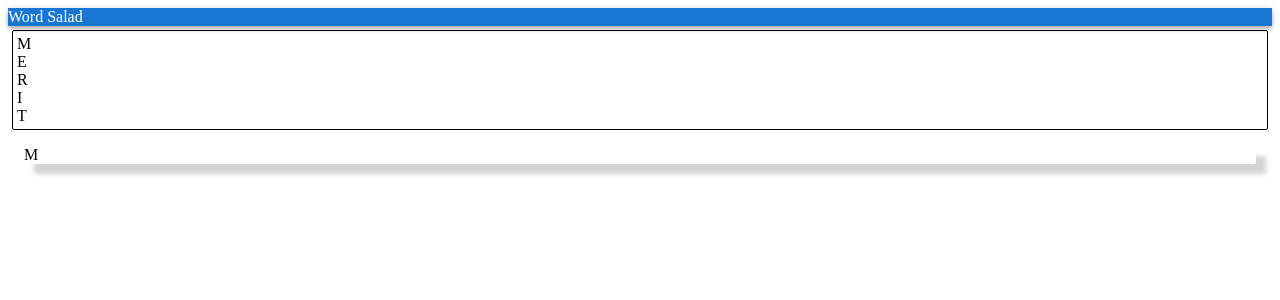
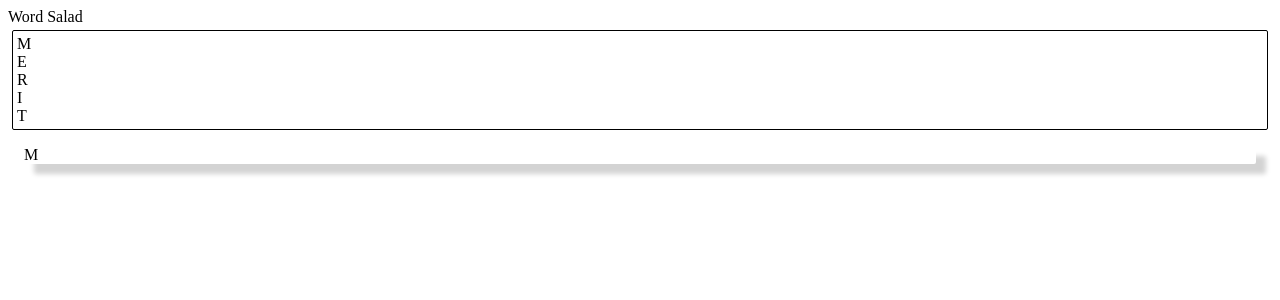
Before and after one commit to henryk1229/wrd-sld, a React (Vite) app: page / in a window 1280 px wide. Shown: the top 300 px of the page. Built offline with nearby package versions, Linux system fonts and the light colour scheme.

Commit message:
fix: rm material ui header from header

```diff
--- a/src/app/header.tsx
+++ b/src/app/header.tsx
@@ -1,7 +1,5 @@
-import AppBar from '@mui/material/AppBar';
-
 const Header: React.FC = () => {
-  return <AppBar position="static">Word Salad</AppBar>;
+  return <div>Word Salad</div>;
 };
 
 export default Header;
```
